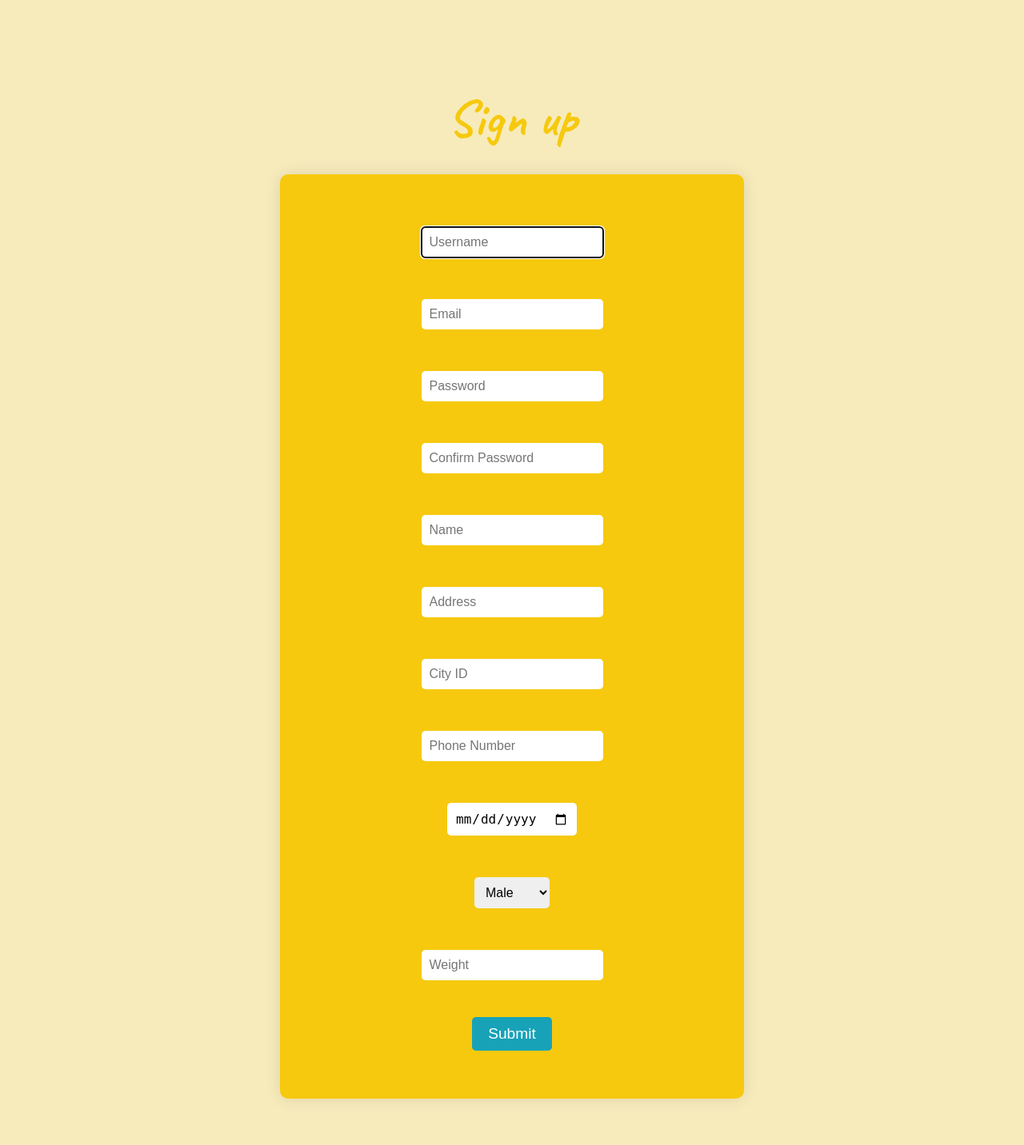
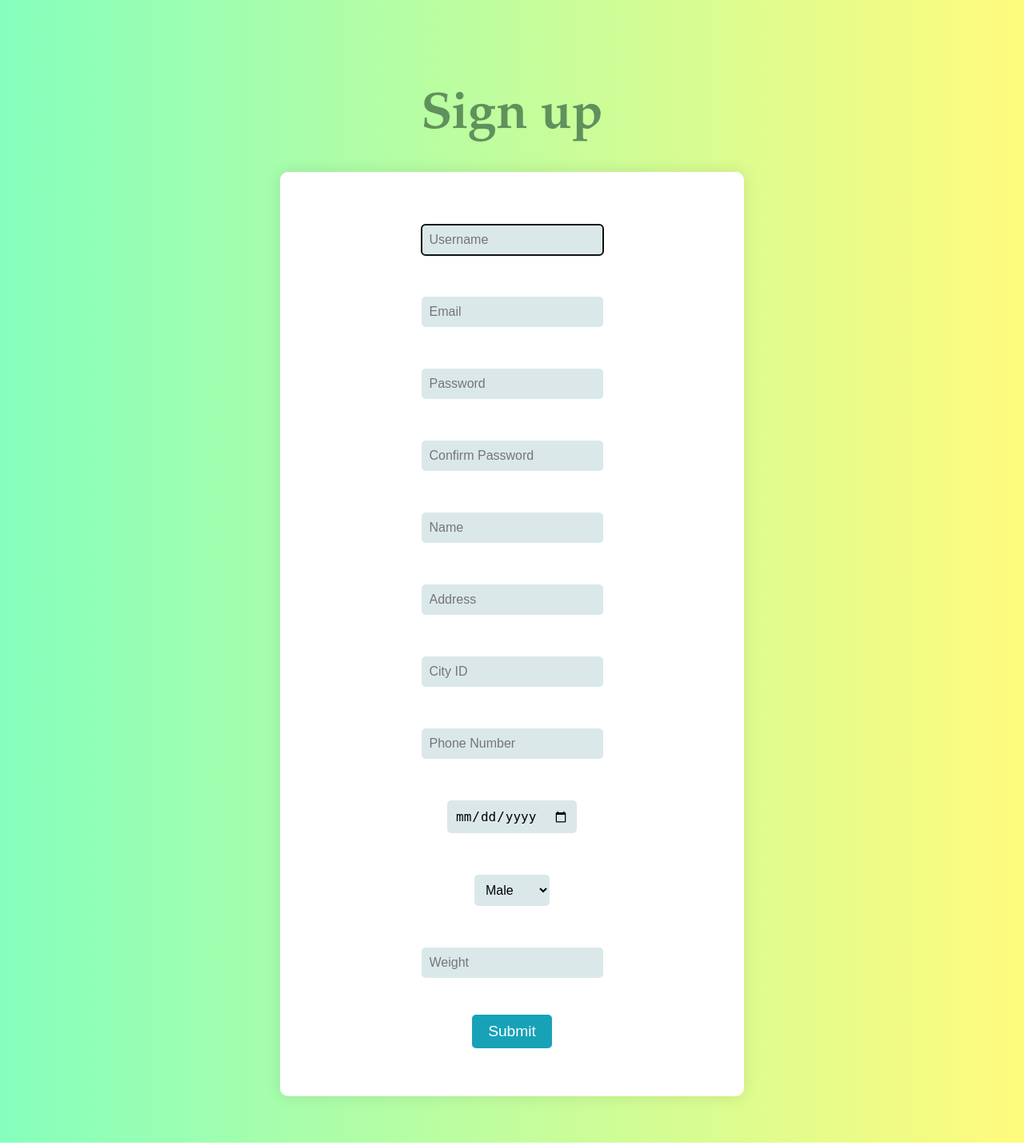
Before and after one commit to IITD-COL362/The-Matrix-Mavericks, a Django app: page /accounts/signup/ in a window 1280 px wide. Shown: the whole page at 80% size. Run offline with Django 4.2, Linux system fonts and the light colour scheme; parts of the project's set-up code (start-up, migrations or seed data) failed here and were passed over.

Commit message:
Add files via upload

```diff
--- a/projectCode/templates/base.html
+++ b/projectCode/templates/base.html
@@ -6,35 +6,37 @@
   <style>
     body {
       font-family: Arial, sans-serif;
-      background-color: #f7ebbc;
+      background-color: #85FFBD;
+background-image: linear-gradient(90deg, #85FFBD 0%, #FFFB7D 100%);
       color: #333;
       padding: 50px;
       text-align: center;
     }
 
     h1 {
-      font-family: 'Caveat', cursive;
+      font-family: 'Palatino', cursive;
       font-size: 4em;
       font-weight: bold;
       text-align: center;
       margin-top: 50px;
       margin-bottom: 30px;
-      color: #F6C90E;
+      color: #60915c;
     }
 
     form {
-      max-width: 500px;
+      width: 500px;
 		  margin: 0 auto;
       display: flex;
       flex-direction: column;
       align-items: center;
       padding: 40px;
-      background-color: #F6C90E;
+      background-color: #ffffff;
       box-shadow: 0px 0px 20px rgba(0, 0, 0, 0.1);
       border-radius: 10px;
     }
 
     input[type="text"], select {
+      background-color: #dbe8ea;
       margin: 10px 0;
       padding: 10px;
       font-size: 16px;
@@ -43,6 +45,7 @@
     }
 
 	input[type="Email"], select {
+    background-color: #dbe8ea;
       margin: 10px 0;
       padding: 10px;
       font-size: 16px;
@@ -51,6 +54,7 @@
     }
 
 	input[type="Password"], select {
+    background-color: #dbe8ea;
       margin: 10px 0;
       padding: 10px;
       font-size: 16px;
@@ -59,6 +63,7 @@
     }
 
 	input[type="Date"], select {
+    background-color: #dbe8ea;
       margin: 10px 0;
       padding: 10px;
       font-size: 16px;
@@ -67,6 +72,7 @@
     }
 
 	input[type="Number"], select {
+    background-color: #dbe8ea;
       margin: 10px 0;
       padding: 10px;
       font-size: 16px;
```
Also changed, not shown: projectCode/templates/home.html (+7 -5 lines).
